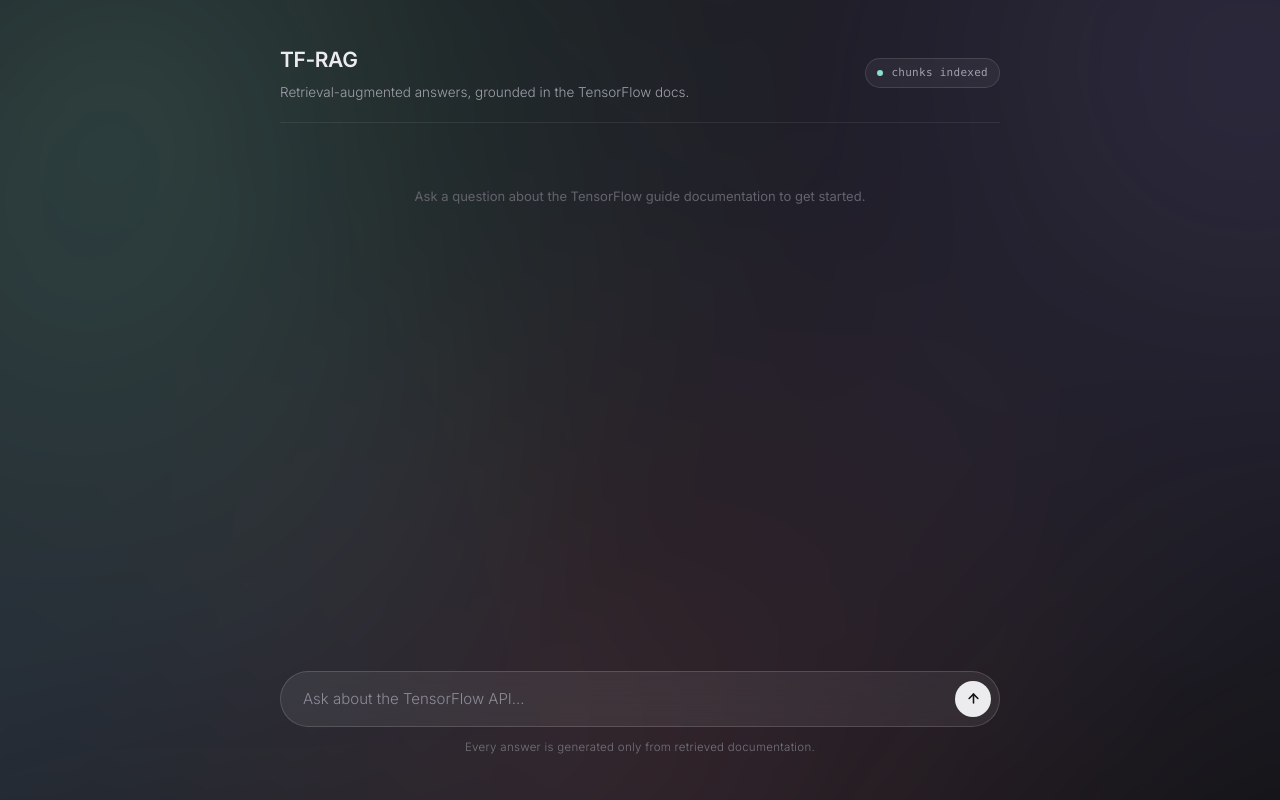
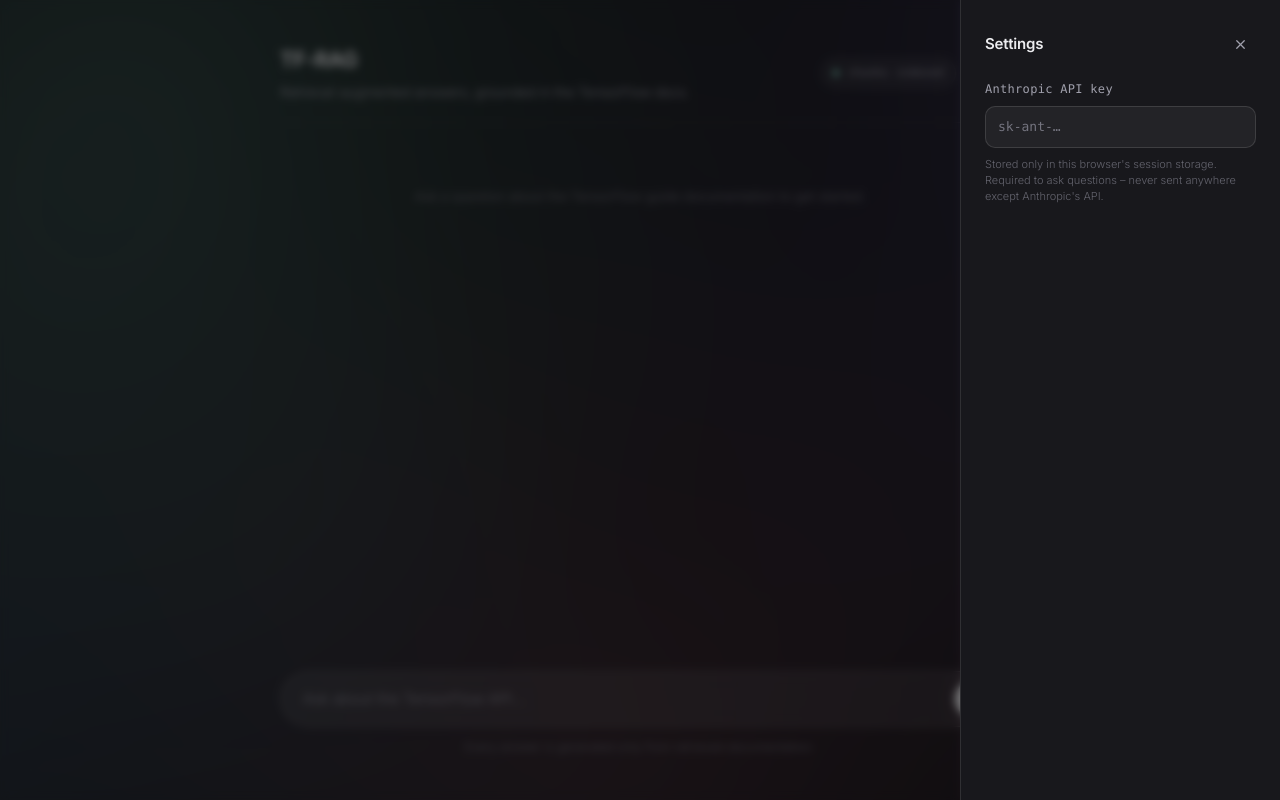
Before and after one commit to nicolasarmientor/tf-rag, a FastAPI app: page / in a window 1280 px wide. Run offline with FastAPI, Linux system fonts and the light colour scheme; some libraries are stand-ins or nearby versions.

Commit message:
Add BYOK support with HTML sanitization for generated answers

```diff
--- a/src/api/main.py
+++ b/src/api/main.py
@@ -20,9 +20,18 @@
     })
 
 @app.post("/ask-ui")
-def ask_ui(request: Request, question: str = Form(...)):
+def ask_ui(request: Request, question: str = Form(...), api_key: str = Form(None)):
+    if not api_key:
+        return templates.TemplateResponse(request, "answer.html", {
+            "question": question,
+            "answer": "Please enter your Anthropic API key above to ask a question.",
+            "sources": [],
+            "model": "",
+            "total_tokens": 0
+        })
+
     chunks = retrieve(question, top_k=5)
-    result = generate_answer(question, chunks)
+    result = generate_answer(question, chunks, user_api_key=api_key)
 
     return templates.TemplateResponse(request, "answer.html", {
         "question": question,
--- a/src/api/templates/index.html
+++ b/src/api/templates/index.html
@@ -8,9 +8,18 @@
             <div class="text-[21px] font-semibold tracking-[-0.4px]">TF-RAG</div>
             <div class="text-[13.5px] text-[#A0A0AC] font-light">Retrieval-augmented answers, grounded in the TensorFlow docs.</div>
         </div>
+        <div class="flex flex-row gap-2 items-center">
             <div class="flex flex-row gap-2 items-center bg-white/[0.05] border border-white/[0.12] rounded-full px-[11px] py-[6px] backdrop-blur">
                 <div class="w-1.5 h-1.5 bg-[#8AE0CB] rounded-full"></div>
                 <div class="text-[11px] text-[#A0A0AC] font-mono tracking-wide">{{ chunk_count }} chunks indexed</div>
+            </div>
+            <button id="settings-toggle" type="button" aria-label="Open settings"
+                    class="w-9 h-9 shrink-0 flex items-center justify-center bg-white/[0.05] border border-white/[0.12] rounded-full hover:bg-white/[0.09] transition">
+                <svg viewBox="0 0 24 24" width="16" height="16" fill="none" stroke="#A0A0AC" stroke-width="2" stroke-linecap="round" stroke-linejoin="round">
+                    <circle cx="12" cy="12" r="3"></circle>
+                    <path d="M19.4 15a1.65 1.65 0 0 0 .33 1.82l.06.06a2 2 0 1 1-2.83 2.83l-.06-.06a1.65 1.65 0 0 0-1.82-.33 1.65 1.65 0 0 0-1 1.51V21a2 2 0 0 1-4 0v-.09A1.65 1.65 0 0 0 9 19.4a1.65 1.65 0 0 0-1.82.33l-.06.06a2 2 0 1 1-2.83-2.83l.06-.06a1.65 1.65 0 0 0 .33-1.82 1.65 1.65 0 0 0-1.51-1H3a2 2 0 0 1 0-4h.09A1.65 1.65 0 0 0 4.6 9a1.65 1.65 0 0 0-.33-1.82l-.06-.06a2 2 0 1 1 2.83-2.83l.06.06a1.65 1.65 0 0 0 1.82.33H9a1.65 1.65 0 0 0 1-1.51V3a2 2 0 0 1 4 0v.09a1.65 1.65 0 0 0 1 1.51 1.65 1.65 0 0 0 1.82-.33l.06-.06a2 2 0 1 1 2.83 2.83l-.06.06a1.65 1.65 0 0 0-.33 1.82V9a1.65 1.65 0 0 0 1.51 1H21a2 2 0 0 1 0 4h-.09a1.65 1.65 0 0 0-1.51 1z"></path>
+                </svg>
+            </button>
         </div>
     </div>
 
@@ -37,11 +46,63 @@
         </div>
         <div class="text-[11.5px] text-[#74747F] font-light tracking-wide">Every answer is generated only from retrieved documentation.</div>
     </form>
+</div>
 
+<div id="settings-backdrop" class="fixed inset-0 bg-black/50 backdrop-blur-sm opacity-0 pointer-events-none transition-opacity duration-300 z-[8]"></div>
+
+<div id="settings-sidebar" class="fixed top-0 right-0 h-full w-[320px] max-w-[85vw] bg-[#18181C] border-l border-white/[0.1] translate-x-full transition-transform duration-300 z-[9] flex flex-col px-6 py-7 gap-5">
+    <div class="flex flex-row justify-between items-center">
+        <div class="text-[15px] font-semibold tracking-[-0.2px]">Settings</div>
+        <button id="settings-close" type="button" aria-label="Close settings"
+                class="w-8 h-8 flex items-center justify-center rounded-full hover:bg-white/[0.07] transition">
+            <svg viewBox="0 0 24 24" width="15" height="15" fill="none" stroke="#A0A0AC" stroke-width="2" stroke-linecap="round" stroke-linejoin="round">
+                <line x1="18" y1="6" x2="6" y2="18"></line>
+                <line x1="6" y1="6" x2="18" y2="18"></line>
+            </svg>
+        </button>
+    </div>
+
+    <div class="flex flex-col gap-2">
+        <label for="api-key-input" class="text-[12px] text-[#A0A0AC] font-mono tracking-wide">Anthropic API key</label>
+        <input type="password" id="api-key-input" placeholder="sk-ant-…" autocomplete="off"
+               class="w-full text-[13px] font-mono bg-white/[0.05] border border-white/[0.12] rounded-[10px] px-3 py-[10px] text-[#ECECEF] placeholder:text-[#74747F] outline-none focus:border-white/[0.25] transition">
+        <div class="text-[11px] text-[#63636D] font-light leading-[16px]">Stored only in this browser's session storage. Required to ask questions – never sent anywhere except Anthropic's API.</div>
+    </div>
 </div>
 
 <script>
 let placeholderCounter = 0;
+
+const apiKeyInput = document.getElementById('api-key-input');
+apiKeyInput.value = sessionStorage.getItem('anthropic_api_key') || '';
+apiKeyInput.addEventListener('input', function() {
+    sessionStorage.setItem('anthropic_api_key', apiKeyInput.value);
+});
+
+const settingsToggle = document.getElementById('settings-toggle');
+const settingsClose = document.getElementById('settings-close');
+const settingsSidebar = document.getElementById('settings-sidebar');
+const settingsBackdrop = document.getElementById('settings-backdrop');
+
+function openSettings() {
+    settingsSidebar.classList.remove('translate-x-full');
+    settingsBackdrop.classList.remove('opacity-0', 'pointer-events-none');
+}
+function closeSettings() {
+    settingsSidebar.classList.add('translate-x-full');
+    settingsBackdrop.classList.add('opacity-0', 'pointer-events-none');
+}
+
+settingsToggle.addEventListener('click', openSettings);
+settingsClose.addEventListener('click', closeSettings);
+settingsBackdrop.addEventListener('click', closeSettings);
+document.addEventListener('keydown', function(evt) {
+    if (evt.key === 'Escape') closeSettings();
+});
+
+if (!apiKeyInput.value) {
+    openSettings();
+}
 
 document.getElementById('ask-form').addEventListener('submit', function(evt) {
     evt.preventDefault();
@@ -85,7 +146,10 @@
     htmx.ajax('POST', '/ask-ui', {
     target: '#' + placeholderId,
     swap: 'outerHTML',
-        values: { question: question }
+    values: {
+        question: question,
+        api_key: apiKeyInput.value
+    }
 });
 });
 </script>
--- a/src/generation/generator.py
+++ b/src/generation/generator.py
@@ -2,10 +2,13 @@
 from dotenv import load_dotenv
 from anthropic import Anthropic
 import markdown as md_lib
+import os
+import bleach
+
+ALLOWED_TAGS = ["p", "strong", "em", "code", "pre", "ul", "ol", "li", "br", "a"]
+ALLOWED_ATTRS = {"a": ["href"]}
 
 load_dotenv()
-
-client = Anthropic()
 
 SYSTEM_PROMPT = """You are a documentation assistant that answers questions about TensorFlow based solely on the provided context.
 
@@ -14,7 +17,6 @@
 - If the context does not contain enough information to answer, say "I don't have enough information in the provided documentation to answer that".
 - When you answer, mention which source(s) you used, by their title.
 - Do not use any outside knowledge about TensorFlow beyond what is in the context.
-- Do not use markdown formatting (no #, **, bullet points with -, etc). Write plain sentences and pragraphs only.
 """
 
 def build_prompt(question: str, retrieved_chunks:list[dict]) -> str:
@@ -35,7 +37,18 @@
 
     return prompt
 
-def generate_answer(question: str, retrieved_chunks: list[dict]) -> dict:
+def generate_answer(question: str, retrieved_chunks: list[dict], user_api_key: str = None) -> dict:
+    key = user_api_key or os.environ.get("ANTHROPIC_API_KEY")
+    if not key:
+        return {
+            "answer": "Please enter your Anthropic API key above to ask a question.",
+            "sources": [],
+            "model": "",
+            "input_tokens": 0,
+            "output_tokens": 0
+        }
+    client = Anthropic(api_key=key)
+
     if not retrieved_chunks:
         return {
             "answer": "I don't have enough information in the provided documentation to answer that.",
@@ -57,14 +70,15 @@
     )
 
     answer_text = response.content[0].text
-    answer_html = md_lib.markdown(answer_text, extensions=["fenced_code"])
+    raw_html = md_lib.markdown(answer_text, extensions=["fenced_code"])
+    answer_html = bleach.clean(raw_html, tags=ALLOWED_TAGS, attributes=ALLOWED_ATTRS, strip=True)
 
     seen = set()
     sources = []
     for chunk in retrieved_chunks:
-        key = chunk["source_path"]
-        if key not in seen:
-            seen.add(key)
+        source_key = chunk["source_path"]
+        if source_key not in seen:
+            seen.add(source_key)
             sources.append({'title': chunk["title"], "source_path": chunk["source_path"]})
 
 
```
Lines whose indentation alone changed are shown as unchanged.
